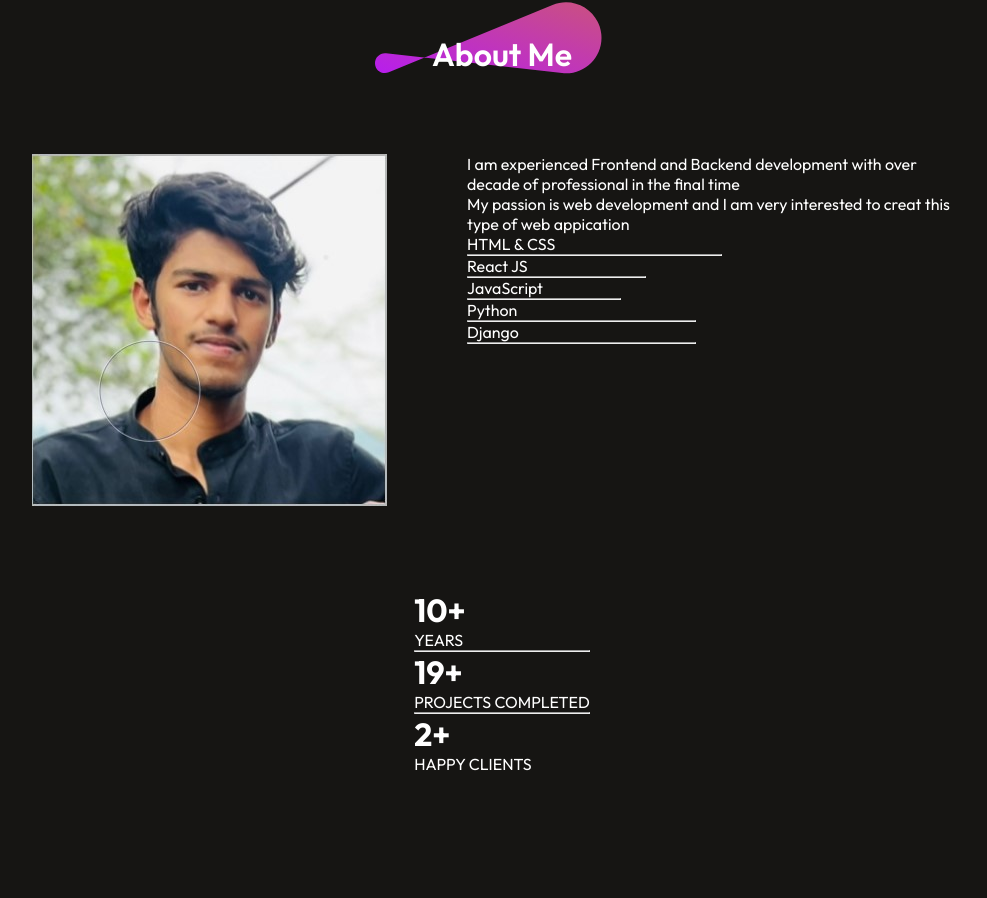
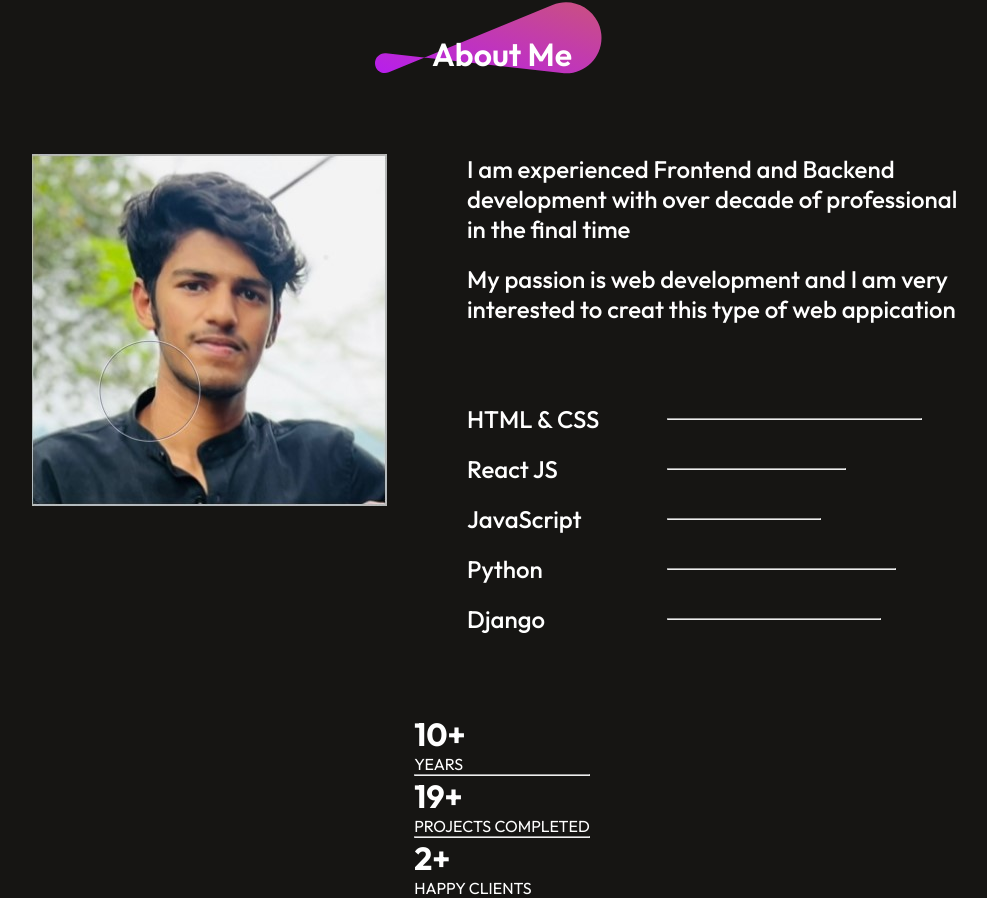
Before and after one commit to Ameen-K-Nejeeb/portfolio, a React (Vite) app in the folder protfolio/: page / in a window 1280 px wide. Shown: the part 1504-2402 px from the top of the page, without its empty margins (138-1125 px from the left). Before the commit the page ends 2278 px from the top, so only its background shows below. Built offline with nearby package versions, Linux system fonts and the light colour scheme.

Commit message:
update : skills

```diff
--- a/protfolio/src/components/About/About.css
+++ b/protfolio/src/components/About/About.css
@@ -24,3 +24,31 @@
     display: flex;
     gap: 80px;
 }
+.about-right{
+    display: flex;
+    flex-direction: column;
+    gap: 80px;
+}
+.about-para{
+    display: flex;
+    flex-direction: column;
+    gap: 20px;
+    font-size: 24px;
+    font-weight: 500;
+}
+.about-skills{
+    display: flex;
+    flex-direction: column;
+    gap: 20px;
+}
+.about-skill{
+    display: flex;
+    gap: 50px;
+    align-items: center;
+    transition: 0.3s;
+}
+.about-skill p{
+    min-width: 150px;
+    font-size: 24px;
+    font-weight: 500;
+}
--- a/protfolio/src/components/About/About.jsx
+++ b/protfolio/src/components/About/About.jsx
@@ -23,14 +23,11 @@ const About = () => {
                     <p>My passion is web development and I am very interested to creat this type of web appication </p>
                 </div>
                 <div className="about-skills">
-                    <div className="about-skill">
-                        <p>HTML & CSS</p> <hr style={{width:"50%"}} />
-                        <p>React JS</p> <hr style={{width:"35%"}} />
-                        <p>JavaScript</p> <hr style={{width:"30%"}} />
-                        <p>Python</p> <hr style={{width:"45%"}} />
-                        <p>Django</p> <hr style={{width:"45%"}} />
-
-                    </div>
+                    <div className="about-skill"> <p>HTML & CSS</p> <hr style={{width:"50%"}} /></div>
+                    <div className="about-skill"> <p>React JS</p> <hr style={{width:"35%"}} /></div>
+                    <div className="about-skill"><p>JavaScript</p> <hr style={{width:"30%"}} /></div>
+                    <div className="about-skill"><p>Python</p> <hr style={{width:"45%"}} /> </div>
+                    <div className="about-skill"> <p>Django</p> <hr style={{width:"42%"}} /></div>
                 </div>
 
             </div>
```
